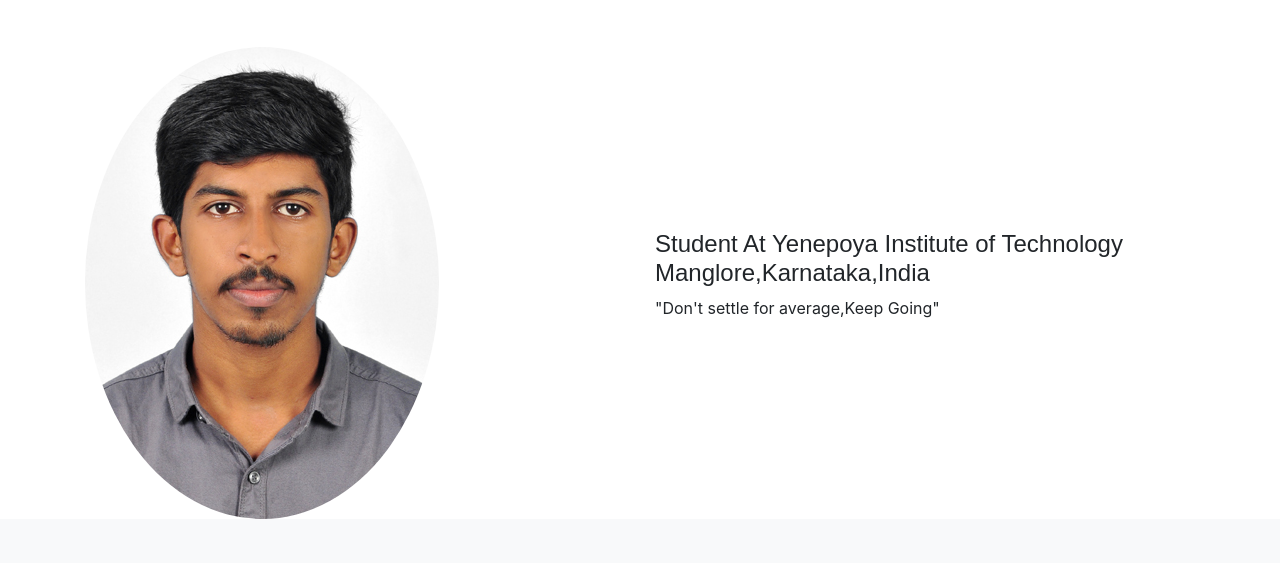
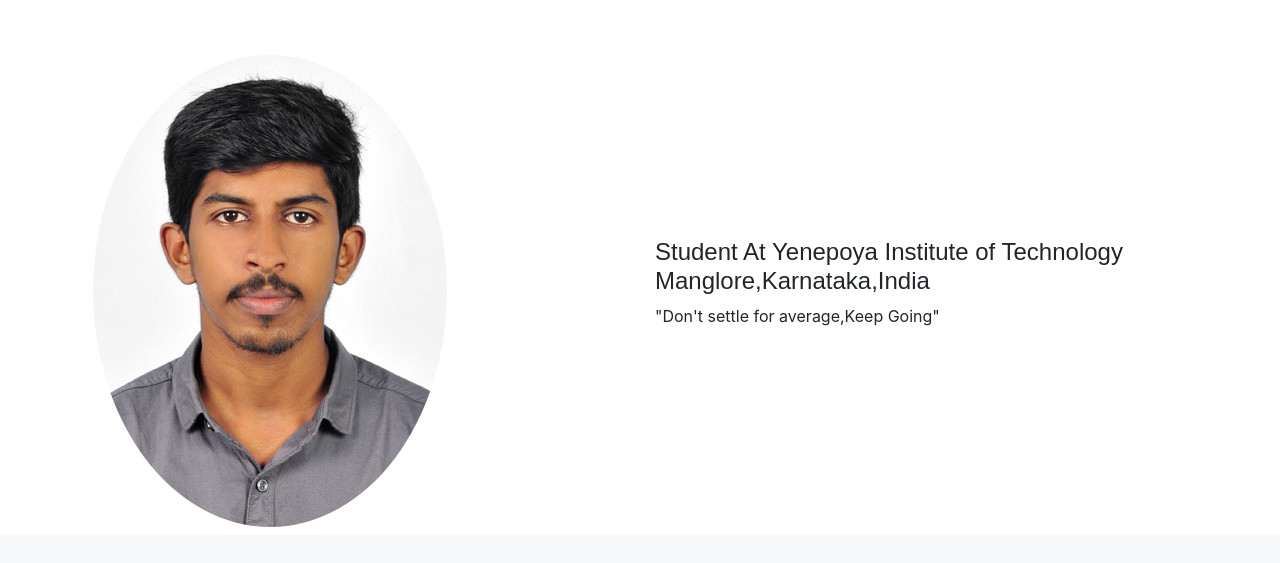
Before and after one commit to amalprasad0/personalstaticwebpage, a plain HTML site: page index.html in a window 1280 px wide. Shown: the part 65-628 px from the top of the page. Drawn offline with nearby package versions, Linux system fonts and the light colour scheme; no server answers.

Commit message:
padding update

```diff
--- a/index.html
+++ b/index.html
@@ -51,7 +51,7 @@
          <div class="row align-items-center">
            <div class="col-md-6">
              <img src="Amal Prasad.jpg" alt="Image Is not found"
-              class="img-fluid rounded-circle">
+              class="img-fluid rounded-circle p-2">
 
            </div>
            <div class="col-md-6">
```
